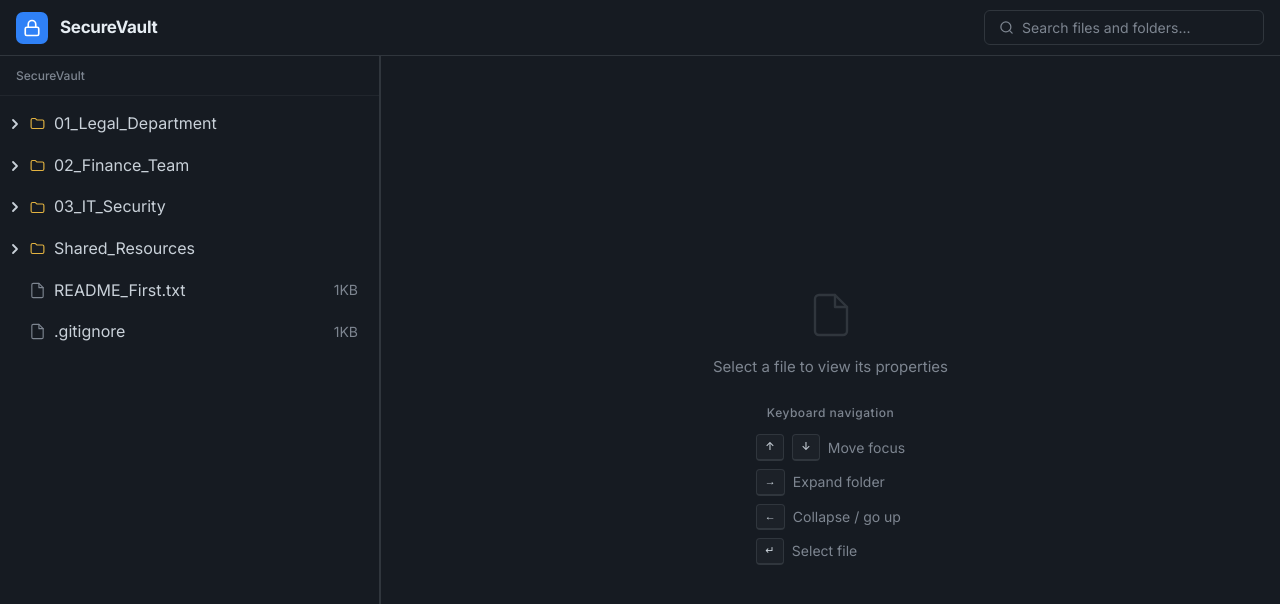
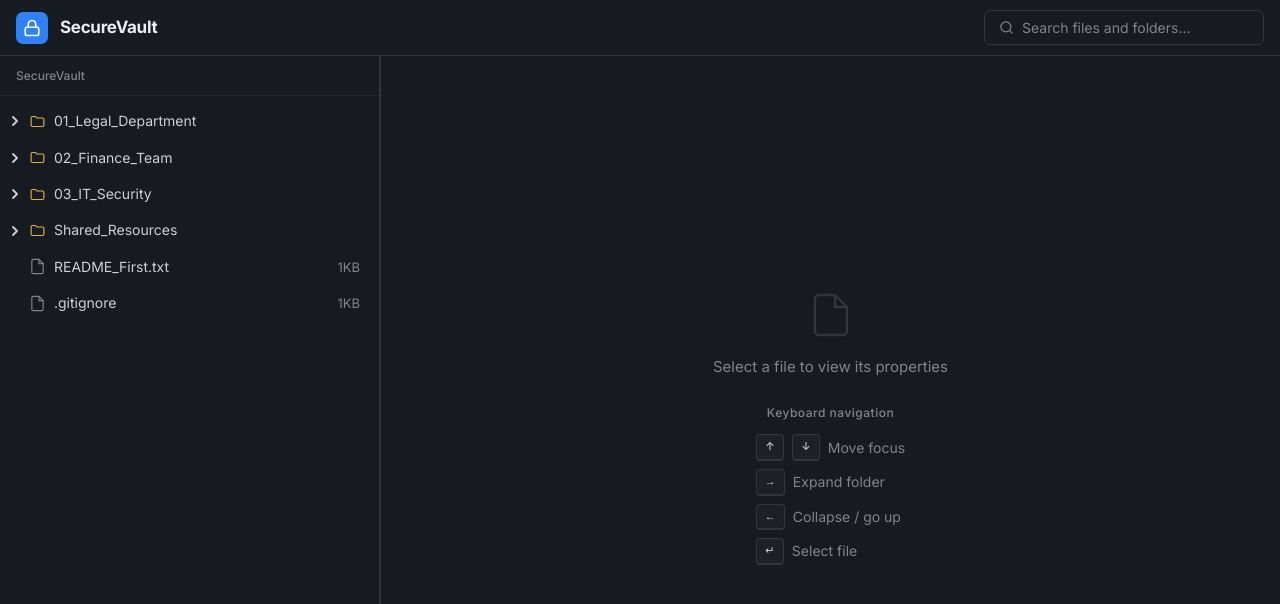
Before and after one commit to halleasantewaa/SecureVault-Dashboard, a React (Vite) app: page / in a window 1280 px wide. Shown: the top 604 px of the page. Built offline with nearby package versions, Linux system fonts and the light colour scheme.

Commit message:
fix: correct tree node layout, size spacing, and dotfile extension handling

```diff
--- a/src/App.jsx
+++ b/src/App.jsx
@@ -1,70 +1,116 @@
-import { useState, useCallback } from 'react'
+import { useState, useCallback, useMemo } from 'react'
 import AppHeader from './components/AppHeader'
 import TreeView from './components/TreeView'
 import PropertiesPanel from './components/PropertiesPanel'
+import useKeyboardNavigation from './hooks/useKeyboardNavigation'
 import data from './data/data.json'
 import './App.css'
 
 // ─── BREADCRUMB HELPER ────────────────────────────────────────────────────────
-// This function takes the full data array and a target file id,
-// and returns the path to that file as an array of names.
+// Walks the tree recursively to find the full path to a node by its id.
+// Returns an array of names from root to the target node.
 // Example: ["SecureVault", "01_Legal_Department", "Active_Cases", "report.pdf"]
-//
-// How it works: it's a recursive search through the tree.
-// It goes into each folder, looks for the target id,
-// and if it finds it, it builds the path on the way back out.
 
 function findPath(nodes, targetId, path = ['SecureVault']) {
   for (const node of nodes) {
-    // Build the current path by adding this node's name
     const currentPath = [...path, node.name]
-
-    // If this node is the one we're looking for, we're done
-    if (node.id === targetId) {
-      return currentPath
-    }
-
-    // If it's a folder, search inside it
+    if (node.id === targetId) return currentPath
     if (node.type === 'folder' && node.children) {
       const result = findPath(node.children, targetId, currentPath)
-      // If the search found something, pass it back up
       if (result) return result
     }
   }
-
-  // Nothing found in this branch
   return null
 }
 
+// ─── VISIBLE NODES HELPER ─────────────────────────────────────────────────────
+// Builds a flat list of every node the user can currently see in the tree.
+// A node is visible if all its parent folders are expanded.
+// The keyboard hook uses this list to know what Up/Down should move between.
+
+function getVisibleNodes(nodes, expandedIds, searchQuery) {
+  const result = []
+
+  for (const node of nodes) {
+    // For search — only include files that match, and folders that
+    // contain matching descendants
+    if (searchQuery) {
+      const matchesSearch = (n) => {
+        if (n.type === 'file') {
+          return n.name.toLowerCase().includes(searchQuery.toLowerCase())
+        }
+        return n.children?.some(child => matchesSearch(child))
+      }
+      if (!matchesSearch(node)) continue
+    }
+
+    result.push(node)
+
+    // If this folder is expanded, include its children too
+    if (node.type === 'folder' && node.children) {
+      const isExpanded = expandedIds.has(node.id) ||
+        (searchQuery && node.children.some(child => {
+          const matchesSearch = (n) => {
+            if (n.type === 'file') return n.name.toLowerCase().includes(searchQuery.toLowerCase())
+            return n.children?.some(c => matchesSearch(c))
+          }
+          return matchesSearch(child)
+        }))
+
+      if (isExpanded) {
+        const childVisible = getVisibleNodes(node.children, expandedIds, searchQuery)
+        result.push(...childVisible)
+      }
+    }
+  }
+
+  return result
+}
+
 // ─── APP ──────────────────────────────────────────────────────────────────────
-// App is the top level component — the single source of truth.
-// All shared state lives here and is passed down as props.
-// No component below App needs to know about any other component.
-
 function App() {
 
-  // The currently selected file node (full object from data.json), or null
+  // The currently selected file node, or null if nothing selected
   const [selectedFile, setSelectedFile] = useState(null)
 
-  // The current search string — empty string means no search active
+  // Current search string — empty means no search active
   const [searchQuery, setSearchQuery] = useState('')
 
-  // When a file is clicked in the tree, this function runs.
-  // It updates selectedFile so PropertiesPanel knows what to show.
+  // Set of folder ids that are currently expanded.
+  // Using a Set because checking membership (has) is O(1) — very fast.
+  const [expandedIds, setExpandedIds] = useState(new Set())
+
+  // The id of the node currently focused by keyboard navigation
+  const [focusedId, setFocusedId] = useState(null)
+
+  // Build the flat list of visible nodes for the keyboard hook.
+  // useMemo means this only recalculates when expandedIds or searchQuery change
+  // — not on every single render.
+  const visibleNodes = useMemo(() =>
+    getVisibleNodes(data, expandedIds, searchQuery),
+    [expandedIds, searchQuery]
+  )
+
   const handleSelectFile = useCallback((node) => {
     setSelectedFile(node)
+    setFocusedId(node.id)
   }, [])
 
-  // When the user types in the search bar, this updates searchQuery.
-  // That value flows down to TreeView → TreeNode, which uses it
-  // to filter files and auto-expand matching folders.
   const handleSearch = useCallback((query) => {
     setSearchQuery(query)
   }, [])
 
-  // Build the breadcrumb path for the selected file.
-  // findPath walks the tree and returns the array of names.
-  // If no file is selected, breadcrumb is an empty array.
+  // Wire up keyboard navigation using our custom hook
+  useKeyboardNavigation({
+    visibleNodes,
+    focusedId,
+    setFocusedId,
+    expandedIds,
+    setExpandedIds,
+    onSelectFile: handleSelectFile,
+  })
+
+  // Build the breadcrumb path for the selected file
   const breadcrumb = selectedFile
     ? findPath(data, selectedFile.id) || []
     : []
@@ -72,48 +118,41 @@ function App() {
   return (
     <div className="app">
 
-      {/* Top bar — logo + search */}
       <AppHeader
         searchQuery={searchQuery}
         onSearch={handleSearch}
       />
 
-      {/* Main content area — tree on left, properties on right */}
       <div className="app__body">
 
-        {/* Left sidebar — the file tree */}
         <div className="app__sidebar">
-
-          {/* "SecureVault" root label above the tree */}
           <div className="app__sidebar-label">SecureVault</div>
-
-          {/* The recursive tree — receives data and all handlers */}
           <TreeView
             data={data}
             selectedId={selectedFile?.id}
+            focusedId={focusedId}
             onSelectFile={handleSelectFile}
             searchQuery={searchQuery}
+            expandedIds={expandedIds}
+            setExpandedIds={setExpandedIds}
           />
-
         </div>
 
-        {/* Right panel — file properties + breadcrumb */}
         <div className="app__panel">
 
-          {/* Breadcrumb trail — the wildcard feature.
-              Shows the full path to the selected file at the top of the panel.
-              Each segment is clickable in the design but here it shows the path. */}
+          {/* Breadcrumb trail — wildcard feature.
+              Each segment except the last is clickable.
+              Clicking a folder segment scrolls the tree to that folder —
+              for now it just highlights the path visually. */}
           {breadcrumb.length > 0 && (
             <div className="app__breadcrumb">
               {breadcrumb.map((segment, index) => (
                 <span key={index} className="app__breadcrumb-item">
-                  {/* Show a separator before every segment except the first */}
                   {index > 0 && (
                     <span className="app__breadcrumb-sep">/</span>
                   )}
                   <span
                     className={
-                      // Last segment is the file itself — style it differently
                       index === breadcrumb.length - 1
                         ? 'app__breadcrumb-seg app__breadcrumb-seg--active'
                         : 'app__breadcrumb-seg'
@@ -126,7 +165,6 @@ function App() {
             </div>
           )}
 
-          {/* Properties panel — shows file details or empty state */}
           <PropertiesPanel
             selectedFile={selectedFile}
             breadcrumb={breadcrumb}
--- a/src/components/TreeNode.css
+++ b/src/components/TreeNode.css
@@ -6,16 +6,17 @@
 .tree-node {
   display: flex;
   align-items: center;
-  gap: var(--space-2);
-  padding: 6px 12px;
+  gap: 8px;
+  padding: 5px 10px;
   border-radius: 5px;
-  font-size: 16px;
+  font-size: 14px;
   font-weight: 400;
   color: var(--text-secondary);
   cursor: pointer;
   border: 1.5px solid transparent;
   transition: background 0.1s ease;
   user-select: none;
+  min-width: 0;
 }
 
 .tree-node:hover {
@@ -33,24 +34,33 @@
   background: var(--bg-selected);
 }
 
+.tree-node--focused {
+  border-color: var(--accent);
+  box-shadow: 0 0 0 2px rgba(47, 129, 247, 0.2);
+}
+
+/* Name takes up all available space and truncates if too long */
 .tree-node__name {
   flex: 1;
   white-space: nowrap;
   overflow: hidden;
   text-overflow: ellipsis;
+  min-width: 0;
 }
 
+/* Size sits on the far right with a guaranteed gap */
 .tree-node__size {
-  font-size: 14px;
+  font-size: 13px;
   color: var(--text-muted);
   flex-shrink: 0;
-  margin-left: auto;
+  padding-left: 12px;
+  white-space: nowrap;
 }
 
 .tree-node__empty {
-  font-size: 14px;
+  font-size: 13px;
   color: var(--text-muted);
-  padding: 6px 12px;
+  padding: 5px 10px;
   font-style: italic;
 }
 
--- a/src/components/TreeNode.jsx
+++ b/src/components/TreeNode.jsx
@@ -1,36 +1,34 @@
-import { useState } from 'react'
 import './TreeNode.css'
 
-// I'm pulling the file extension out of the filename directly
-// instead of adding an extra field to the JSON — keeps the data clean
-// Example: "report.pdf" → "pdf"
+// Same helper functions as before
+// If the filename starts with a dot (like .gitignore),
+// it has no real extension — treat the whole name as the type.
+// Otherwise pull the extension from after the last dot.
 function getExtension(name) {
-  return name.split('.').pop().toLowerCase()
+  if (name.startsWith('.') && name.lastIndexOf('.') === 0) {
+    return name.slice(1).toLowerCase() // ".gitignore" → "gitignore"
+  }
+  const parts = name.split('.')
+  if (parts.length === 1) return '' // no extension at all
+  return parts.pop().toLowerCase()
 }
 
-// Each file extension maps to a colour from our design system.
-// This is what drives the icon tint and the type label in the Properties panel.
 function getFileColour(extension) {
   const map = {
-    pdf:  'var(--danger)',    // red
-    docx: 'var(--accent)',    // blue
-    doc:  'var(--accent)',    // blue
-    png:  'var(--warning)',   // orange
-    jpg:  'var(--warning)',   // orange
-    svg:  'var(--warning)',   // orange
-    xlsx: 'var(--success)',   // green
-    xls:  'var(--success)',   // green
+    pdf:  'var(--danger)',
+    docx: 'var(--accent)',
+    doc:  'var(--accent)',
+    png:  'var(--warning)',
+    jpg:  'var(--warning)',
+    svg:  'var(--warning)',
+    xlsx: 'var(--success)',
+    xls:  'var(--success)',
     txt:  'var(--text-muted)',
     yaml: 'var(--text-muted)',
     ttf:  'var(--text-muted)',
   }
-  // Unknown extensions fall back to grey
   return map[extension] || 'var(--text-muted)'
 }
-
-// ─── ICONS ────────────────────────────────────────────────────────────────────
-// Building these as small SVG components instead of importing an icon library
-// — the brief says no external component libraries, so I rolled my own.
 
 function FolderIcon({ colour }) {
   return (
@@ -79,7 +77,6 @@ function ChevronIcon({ isOpen }) {
       strokeLinecap="round"
       strokeLinejoin="round"
       style={{
-        // Rotating the chevron is cheaper than swapping between two icons
         transform: isOpen ? 'rotate(90deg)' : 'rotate(0deg)',
         transition: 'transform 0.15s ease',
         flexShrink: 0,
@@ -91,66 +88,75 @@ function ChevronIcon({ isOpen }) {
 }
 
 // ─── TREE NODE ────────────────────────────────────────────────────────────────
-// This is the main recursive component — the heart of the whole project.
+// The big change here: isOpen is no longer local state.
+// Instead, the component receives expandedIds (a Set of open folder ids)
+// from App, and checks whether its own id is in that Set.
+// This lets the keyboard hook control open/closed state from outside.
 //
-// The idea: a TreeNode renders one node from the data.
-// If that node is a folder, it renders its children as more TreeNodes.
-// Those children do the same thing. That's the recursion.
-// It doesn't matter if the tree is 2 levels deep or 20 — it just works.
-//
-// Props:
-//   node          — the current node object from data.json
-//   selectedId    — id of the selected file, lives in App state
-//   onSelectFile  — fires when a file is clicked, updates App state
-//   depth         — tracks how deep we are, controls indentation
-//   searchQuery   — current search string, used for auto-expanding folders
+// New props:
+//   expandedIds    — Set of folder ids that are currently open (lives in App)
+//   setExpandedIds — function to update that Set (lives in App)
+//   focusedId      — id of the keyboard-focused node (lives in App)
 
-function TreeNode({ node, selectedId, onSelectFile, depth = 0, searchQuery }) {
+function TreeNode({
+  node,
+  selectedId,
+  focusedId,
+  onSelectFile,
+  depth = 0,
+  searchQuery,
+  expandedIds,
+  setExpandedIds,
+}) {
 
-  // isOpen tracks whether this specific folder is expanded or collapsed.
-  // Each TreeNode manages its own open/closed state independently.
-  const [isOpen, setIsOpen] = useState(false)
-
-  // Every level of depth adds 20px of left padding.
-  // This is how the visual hierarchy is created without any extra logic.
   const indentStyle = { paddingLeft: `${depth * 20}px` }
 
-
-  // ── FOLDER ────────────────────────────────────────────────────────────────
+  // ── FOLDER ──────────────────────────────────────────────────────────────────
   if (node.type === 'folder') {
 
-    // For the search feature — I need to check if any file inside this folder
-    // (or any of its subfolders) matches the search query.
-    // If yes, I force this folder open so the matching file is visible.
-    const hasMatchingDescendant = (node) => {
+    // Check if this folder's id is in the expandedIds Set
+    // This replaces the old local isOpen state
+    const isOpen = expandedIds.has(node.id)
+
+    // Same search auto-expand logic as before
+    const hasMatchingDescendant = (n) => {
       if (!searchQuery) return false
-      return node.children?.some(child => {
+      return n.children?.some(child => {
         if (child.type === 'file') {
           return child.name.toLowerCase().includes(searchQuery.toLowerCase())
         }
-        // Keep checking deeper if the child is also a folder
         return hasMatchingDescendant(child)
       })
     }
 
-    // The folder shows as open if the user clicked it,
-    // OR if search found a match inside it
     const isExpanded = isOpen || hasMatchingDescendant(node)
+
+    // Toggle this folder's id in the expandedIds Set
+    const handleToggle = () => {
+      setExpandedIds(prev => {
+        const next = new Set(prev)
+        if (next.has(node.id)) {
+          next.delete(node.id)
+        } else {
+          next.add(node.id)
+        }
+        return next
+      })
+    }
+
+    // Is this node currently focused by the keyboard?
+    const isFocused = node.id === focusedId
 
     return (
       <div className="tree-node-wrapper">
-
-        {/* Clickable folder row */}
         <div
-          className="tree-node tree-node--folder"
+          className={`tree-node tree-node--folder ${isFocused ? 'tree-node--focused' : ''}`}
           style={indentStyle}
-          onClick={() => setIsOpen(prev => !prev)}
+          onClick={handleToggle}
           role="button"
           tabIndex={0}
           onKeyDown={(e) => {
-            if (e.key === 'Enter' || e.key === ' ') {
-              setIsOpen(prev => !prev)
-            }
+            if (e.key === 'Enter' || e.key === ' ') handleToggle()
           }}
         >
           <ChevronIcon isOpen={isExpanded} />
@@ -158,9 +164,7 @@ function TreeNode({ node, selectedId, onSelectFile, depth = 0, searchQuery }) {
           <span className="tree-node__name">{node.name}</span>
         </div>
 
-        {/* Only render children when the folder is expanded.
-            Each child is a new TreeNode — this is where the recursion happens.
-            depth + 1 increases the indent for the next level. */}
+        {/* Recursion — each child gets the same expandedIds and setExpandedIds */}
         {isExpanded && node.children && node.children.length > 0 && (
           <div className="tree-node__children">
             {node.children.map(child => (
@@ -168,15 +172,17 @@ function TreeNode({ node, selectedId, onSelectFile, depth = 0, searchQuery }) {
                 key={child.id}
                 node={child}
                 selectedId={selectedId}
+                focusedId={focusedId}
                 onSelectFile={onSelectFile}
                 depth={depth + 1}
                 searchQuery={searchQuery}
+                expandedIds={expandedIds}
+                setExpandedIds={setExpandedIds}
               />
             ))}
           </div>
         )}
 
-        {/* If the folder is open but empty, say so */}
         {isExpanded && node.children && node.children.length === 0 && (
           <div
             className="tree-node__empty"
@@ -185,29 +191,26 @@ function TreeNode({ node, selectedId, onSelectFile, depth = 0, searchQuery }) {
             Empty folder
           </div>
         )}
-
       </div>
     )
   }
 
-
-  // ── FILE ──────────────────────────────────────────────────────────────────
+  // ── FILE ────────────────────────────────────────────────────────────────────
   if (node.type === 'file') {
 
     const extension = getExtension(node.name)
     const fileColour = getFileColour(extension)
 
-    // If search is active and this file doesn't match, hide it.
-    // Returning null tells React to render nothing for this node.
     if (searchQuery && !node.name.toLowerCase().includes(searchQuery.toLowerCase())) {
       return null
     }
 
     const isSelected = node.id === selectedId
+    const isFocused = node.id === focusedId
 
     return (
       <div
-        className={`tree-node tree-node--file ${isSelected ? 'tree-node--selected' : ''}`}
+        className={`tree-node tree-node--file ${isSelected ? 'tree-node--selected' : ''} ${isFocused ? 'tree-node--focused' : ''}`}
         style={indentStyle}
         onClick={() => onSelectFile(node)}
         role="button"
@@ -216,14 +219,9 @@ function TreeNode({ node, selectedId, onSelectFile, depth = 0, searchQuery }) {
           if (e.key === 'Enter') onSelectFile(node)
         }}
       >
-        {/* Spacer so the file icon lines up with folder icons */}
         <span style={{ width: '12px', flexShrink: 0 }} />
-
         <FileIcon colour={fileColour} />
-
         <span className="tree-node__name">{node.name}</span>
-
-        {/* Size pushed to the far right */}
         <span className="tree-node__size">{node.size}</span>
       </div>
     )
--- a/src/components/TreeView.jsx
+++ b/src/components/TreeView.jsx
@@ -1,28 +1,34 @@
 import TreeNode from './TreeNode'
 import './TreeView.css'
 
-// TreeView is the container for the entire file tree.
-// It takes the raw data array and renders a TreeNode for each root-level item.
-// Root-level items can be folders OR files (like README.txt and .gitignore in our data).
+// TreeView now passes expandedIds, setExpandedIds, and focusedId
+// down to each TreeNode. These all live in App — TreeView is just
+// the middleman passing them through to where they're needed.
 
-function TreeView({ data, selectedId, onSelectFile, searchQuery }) {
+function TreeView({
+  data,
+  selectedId,
+  focusedId,
+  onSelectFile,
+  searchQuery,
+  expandedIds,
+  setExpandedIds,
+}) {
   return (
     <div className="tree-view">
-
-      {/* Map over the root array from data.json.
-          Each item gets its own TreeNode starting at depth 0.
-          The TreeNode handles everything from here — folders, files, nesting. */}
       {data.map(node => (
         <TreeNode
           key={node.id}
           node={node}
           selectedId={selectedId}
+          focusedId={focusedId}
           onSelectFile={onSelectFile}
           depth={0}
           searchQuery={searchQuery}
+          expandedIds={expandedIds}
+          setExpandedIds={setExpandedIds}
         />
       ))}
-
     </div>
   )
 }
--- /dev/null
+++ b/src/hooks/useKeyboardNavigation.js
@@ -0,0 +1,124 @@
+import { useEffect, useCallback } from 'react'
+
+// This hook handles all keyboard navigation for the file tree.
+// It lives in its own file because it's a self-contained piece of logic
+// that doesn't need to be mixed into the component code.
+//
+// How it works:
+// We maintain a flat list of all VISIBLE nodes in the tree.
+// "Visible" means the node itself is shown — its parent folders are expanded.
+// When the user presses Up/Down, we move through that flat list.
+// When they press Right/Left, we expand/collapse the focused folder.
+// When they press Enter, we select the focused file.
+//
+// Props:
+//   visibleNodes    — flat array of all currently visible nodes
+//   focusedId       — id of the currently keyboard-focused node
+//   setFocusedId    — updates the focused node
+//   expandedIds     — Set of folder ids that are open
+//   setExpandedIds  — updates which folders are open
+//   onSelectFile    — fires when Enter is pressed on a file
+
+function useKeyboardNavigation({
+  visibleNodes,
+  focusedId,
+  setFocusedId,
+  expandedIds,
+  setExpandedIds,
+  onSelectFile,
+}) {
+
+  const handleKeyDown = useCallback((e) => {
+
+    // Don't hijack keyboard when user is typing in the search bar
+    if (e.target.tagName === 'INPUT') return
+
+    // Find where the currently focused node is in the visible list
+    const currentIndex = visibleNodes.findIndex(n => n.id === focusedId)
+
+    switch (e.key) {
+
+      case 'ArrowDown': {
+        e.preventDefault()
+        // Move to the next item in the visible list
+        const nextIndex = currentIndex + 1
+        if (nextIndex < visibleNodes.length) {
+          setFocusedId(visibleNodes[nextIndex].id)
+        }
+        break
+      }
+
+      case 'ArrowUp': {
+        e.preventDefault()
+        // Move to the previous item in the visible list
+        const prevIndex = currentIndex - 1
+        if (prevIndex >= 0) {
+          setFocusedId(visibleNodes[prevIndex].id)
+        }
+        break
+      }
+
+      case 'ArrowRight': {
+        e.preventDefault()
+        const node = visibleNodes[currentIndex]
+        if (!node) break
+        // If it's a folder and it's closed, open it
+        if (node.type === 'folder' && !expandedIds.has(node.id)) {
+          setExpandedIds(prev => new Set([...prev, node.id]))
+        }
+        break
+      }
+
+      case 'ArrowLeft': {
+        e.preventDefault()
+        const node = visibleNodes[currentIndex]
+        if (!node) break
+        // If it's a folder and it's open, close it
+        if (node.type === 'folder' && expandedIds.has(node.id)) {
+          setExpandedIds(prev => {
+            const next = new Set(prev)
+            next.delete(node.id)
+            return next
+          })
+        }
+        break
+      }
+
+      case 'Enter': {
+        e.preventDefault()
+        const node = visibleNodes[currentIndex]
+        if (!node) break
+        // If it's a file, select it
+        if (node.type === 'file') {
+          onSelectFile(node)
+        }
+        // If it's a folder, toggle it
+        if (node.type === 'folder') {
+          setExpandedIds(prev => {
+            const next = new Set(prev)
+            if (next.has(node.id)) {
+              next.delete(node.id)
+            } else {
+              next.add(node.id)
+            }
+            return next
+          })
+        }
+        break
+      }
+
+      default:
+        break
+    }
+
+  }, [visibleNodes, focusedId, expandedIds, setFocusedId, setExpandedIds, onSelectFile])
+
+  // Attach the keydown listener to the whole window
+  // so it works no matter where focus is on the page
+  useEffect(() => {
+    window.addEventListener('keydown', handleKeyDown)
+    return () => window.removeEventListener('keydown', handleKeyDown)
+  }, [handleKeyDown])
+}
+
+export default useKeyboardNavigation
```
